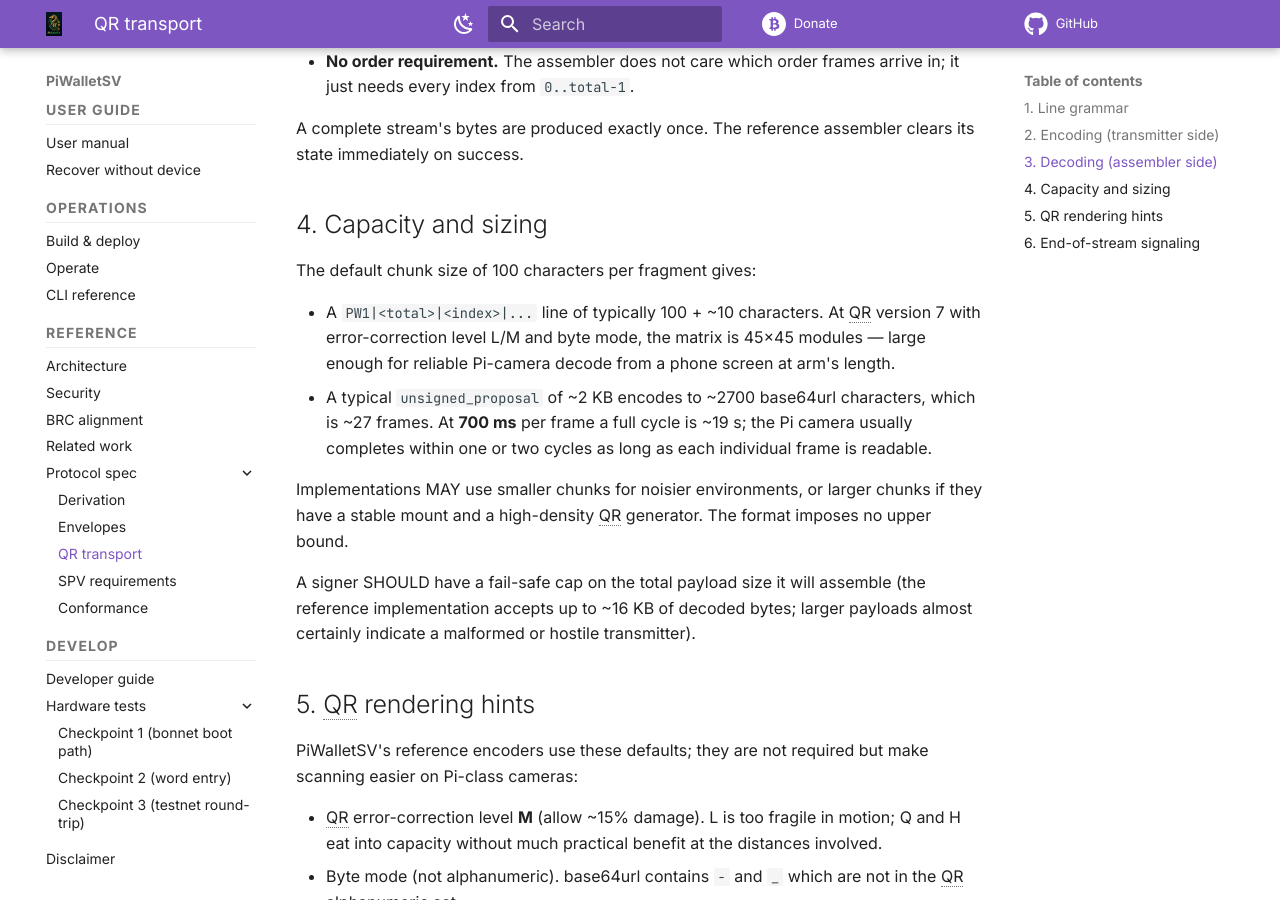
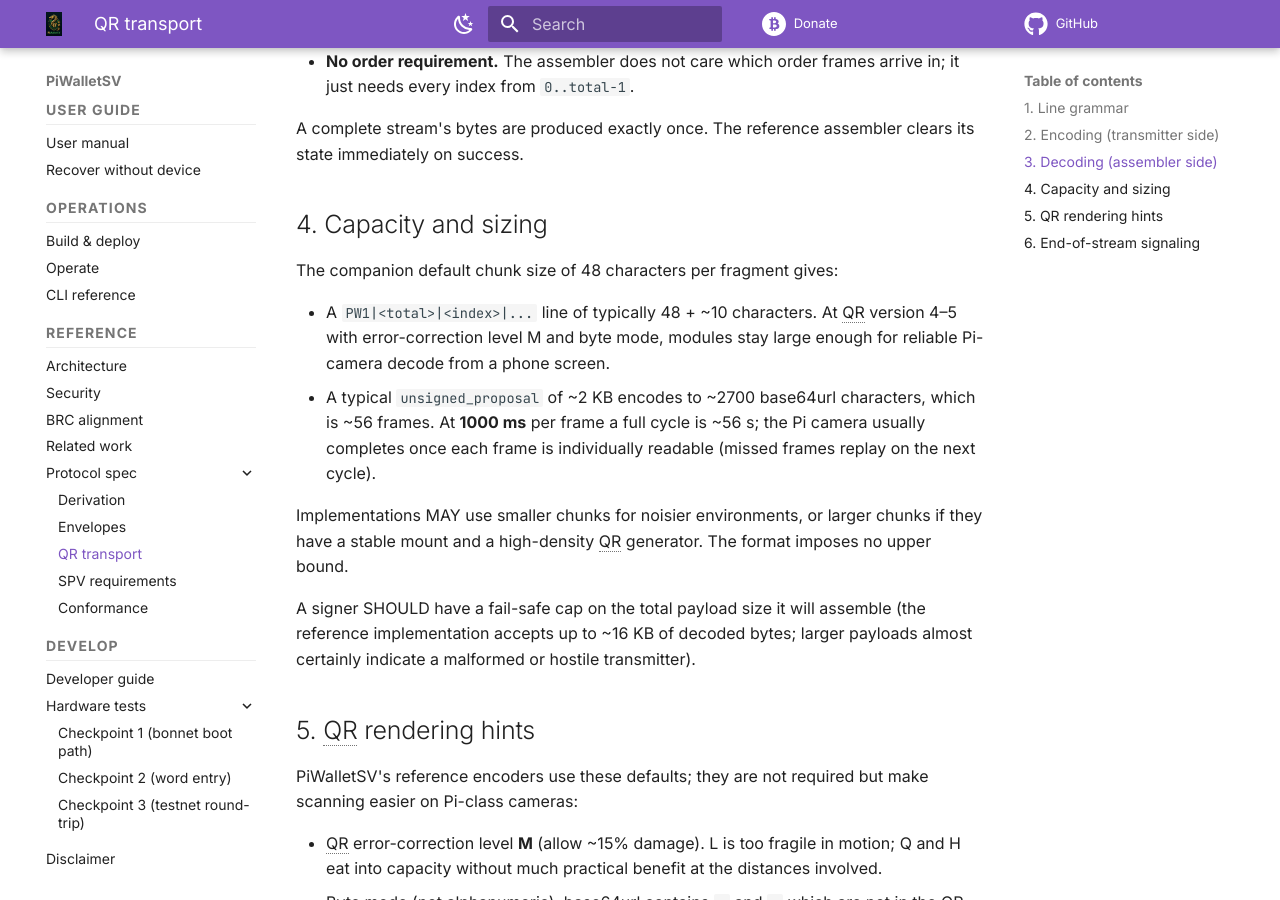
Before and after one commit to mohrt/PiWalletSV, an MkDocs documentation site: the page built from docs/protocol/qr-transport.md, in a window 1280 px wide and 900 px high, scrolled down 2372 px. Built offline with MkDocs 1.6.1 and Material for MkDocs 9.7.7, drawn with Linux system fonts in a browser that asks for light colours; comment, search, counter and statistics services are not loaded; some of the changed text lies outside the part shown.

Commit message:
Further sparsify unsigned proposal QRs for Pi camera reliability.
Drop default PW1 chunks to 48 chars/frame and dwell to 1s so each
QR stays near version 4–5 with more capture attempts per frame.

Co-authored-by: Cursor <cursoragent@cursor.com>

```diff
--- a/docs/protocol/qr-transport.md
+++ b/docs/protocol/qr-transport.md
@@ -49,11 +49,10 @@ Given a `data` byte string (typically `gzip(cbor(envelope))`):
 1. Base64url-encode `data` with no padding. Call the result `b`.
 2. Pick a `chunk_size` ≤ the safe per-QR character count for your
    chosen QR version and error-correction level. The reference
-   transmitters default to `100` characters per fragment, which keeps
-   each frame around QR version 7 (byte mode) with large enough
-   modules for the OV5647 kit camera to decode from a phone screen.
-   Denser packing (larger chunks) is allowed when the scanner can
-   handle it; the assembler doesn't care.
+   transmitters default to `48` characters per fragment for
+   companion→Pi unsigned proposals (sparse Version 4–5 QRs the OV5647
+   can lock). Bonnet→phone pairing / signed-tx still use `100`. The
+   assembler doesn't care about chunk size.
 3. Let `n = ceil(len(b) / chunk_size)`. For `i` in `0..n-1`, the i-th
    line is:
 
@@ -124,16 +123,15 @@ assembler clears its state immediately on success.
 
 ## 4. Capacity and sizing
 
-The default chunk size of 100 characters per fragment gives:
+The companion default chunk size of 48 characters per fragment gives:
 
-- A `PW1|<total>|<index>|...` line of typically 100 + ~10 characters.
-  At QR version 7 with error-correction level L/M and byte mode, the
-  matrix is 45×45 modules — large enough for reliable Pi-camera decode
-  from a phone screen at arm's length.
+- A `PW1|<total>|<index>|...` line of typically 48 + ~10 characters.
+  At QR version 4–5 with error-correction level M and byte mode, modules
+  stay large enough for reliable Pi-camera decode from a phone screen.
 - A typical `unsigned_proposal` of ~2 KB encodes to ~2700 base64url
-  characters, which is ~27 frames. At **700 ms** per frame a full
-  cycle is ~19 s; the Pi camera usually completes within one or two
-  cycles as long as each individual frame is readable.
+  characters, which is ~56 frames. At **1000 ms** per frame a full
+  cycle is ~56 s; the Pi camera usually completes once each frame is
+  individually readable (missed frames replay on the next cycle).
 
 Implementations MAY use smaller chunks for noisier environments, or
 larger chunks if they have a stable mount and a high-density QR
```
Also changed, not shown: README.md (+1 -1 lines), docs/user-manual.md (+2 -2 lines), 6 other files.
